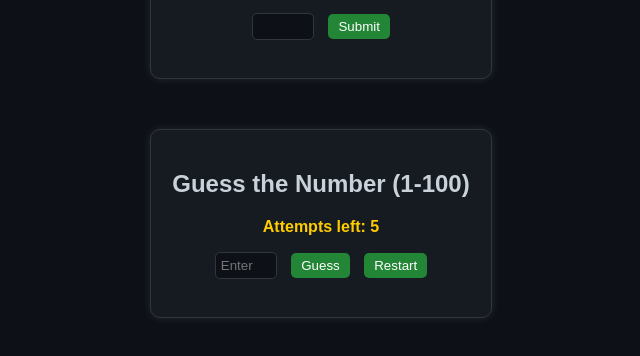
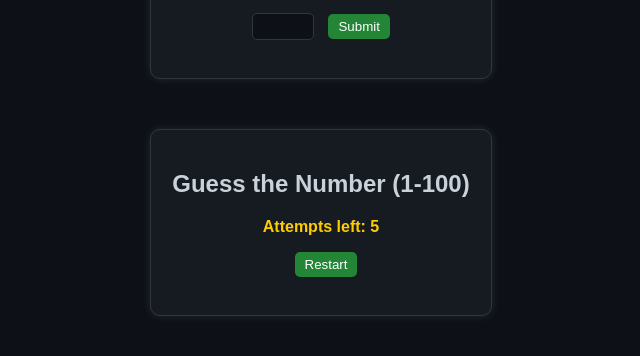
Before and after one commit to tahmid790/Guess-the-Number-Game, a plain HTML site: page index.html in a window 1280 px wide. Shown: the part 172-528 px from the top of the page, without its empty margins (319-959 px from the left). Drawn offline with Linux system fonts and the light colour scheme.

Commit message:
Update index.html

```diff
--- a/index.html
+++ b/index.html
@@ -17,8 +17,6 @@
     <div class="container">
     <h2>Guess the Number (1-100)</h2>
     <p id="attemptsLeft">Attempts left: 5</p>
-    <input type="number" id="guessInput" placeholder="Enter a number">
-    <button onclick="checkGuess()">Guess</button>
     <button onclick="restartGame()">Restart</button>
     <p id="message"></p>
     </div>
```
